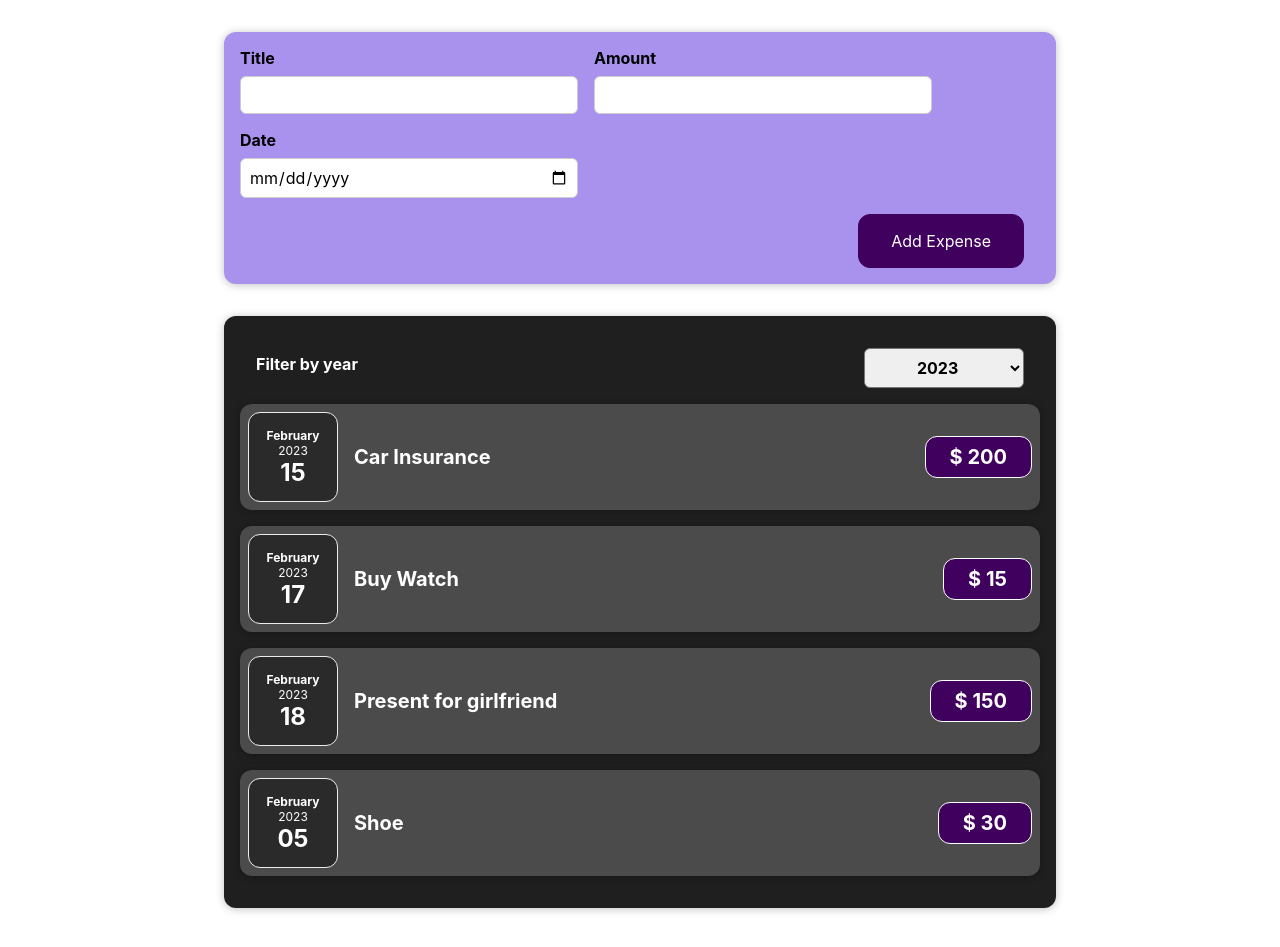
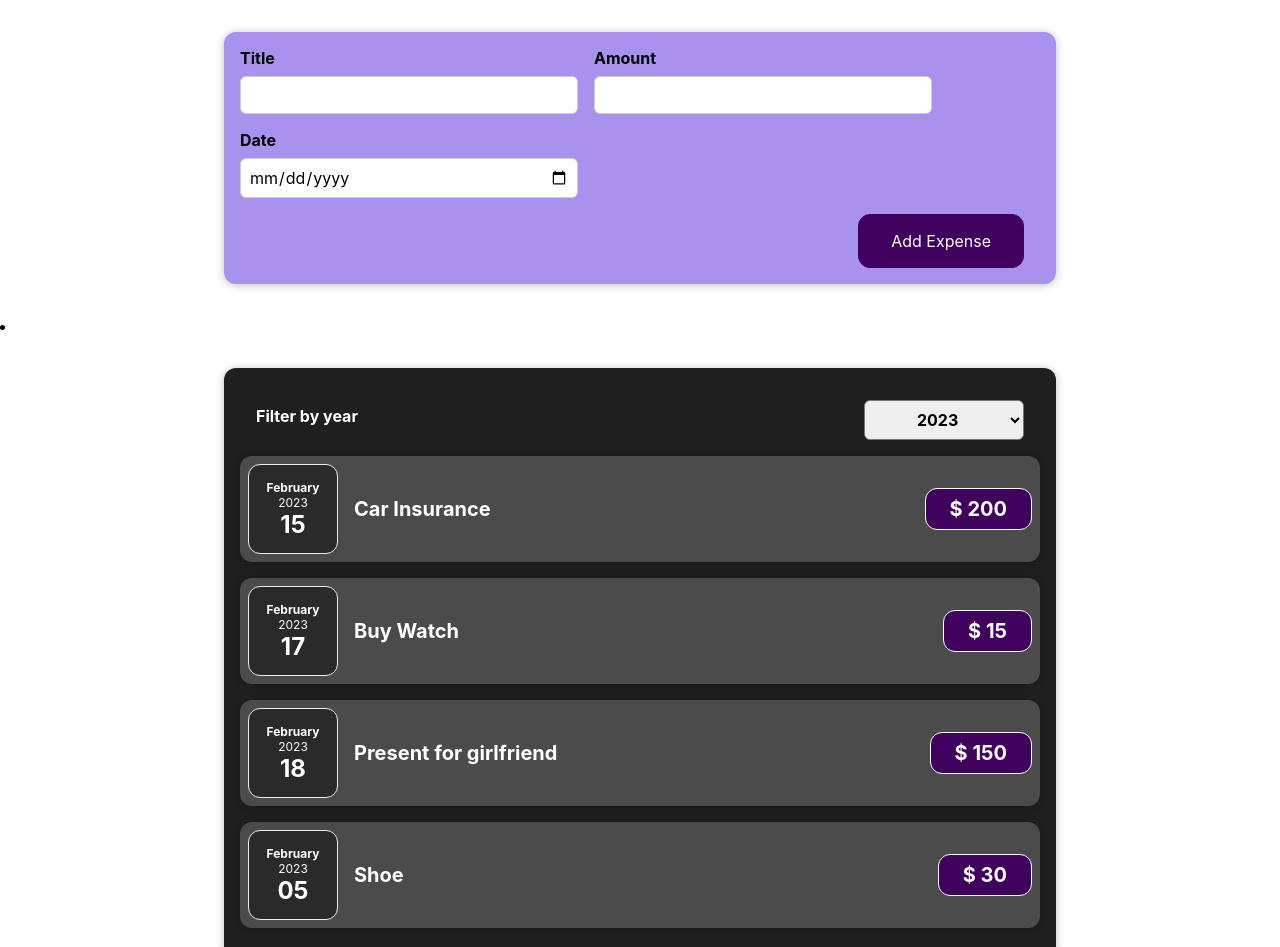
Before and after one commit to Ye99-AungKhant/expensetracker-react, a React (Create React App) app: page / in a window 1280 px wide. Shown: the top 947 px of the page. Built offline with nearby package versions, Linux system fonts and the light colour scheme.

Commit message:
conditional return statement

```diff
--- a/src/components/Expenses/Expense.js
+++ b/src/components/Expenses/Expense.js
@@ -3,6 +3,7 @@
 import Card from "../UI/Card"
 import ExpenseFilter from "./ExpenseFilter"
 import React, { useState } from "react"
+import ExpenseList from "./ExpenseList"
 
 const Expense = (props) => {
 
@@ -16,26 +17,15 @@
         return expense.date.getFullYear().toString() === filteredYear
     })
 
-    let expenseContent = <p>Not any expenses.</p>
 
-    if (filteredExpenses.length > 0) {
-        expenseContent = filteredExpenses.map((item) => {
-            return (
-                <ExpenseItem
-                    key={item.id}
-                    title={item.title}
-                    amount={item.amount}
-                    date={item.date}
-                />
-            )
-        })
-    }
 
     return (
-        <Card className="expenses">
-            <ExpenseFilter selected={filteredYear} onChangeFilter={filterChangeHandler} />
-            {expenseContent}
-        </Card>
+        <li>
+            <Card className="expenses">
+                <ExpenseFilter selected={filteredYear} onChangeFilter={filterChangeHandler} />
+                <ExpenseList items={filteredExpenses} />
+            </Card>
+        </li>
     )
 }
 
--- /dev/null
+++ b/src/components/Expenses/ExpenseList.css
@@ -0,0 +1,9 @@
+.expenses-list {
+    list-style: none;
+    padding: 0;
+}
+
+.expenses-list__fallback {
+    color: white;
+    text-align: center;
+}
--- /dev/null
+++ b/src/components/Expenses/ExpenseList.js
@@ -0,0 +1,27 @@
+import React from "react"
+import ExpenseItem from "./ExpenseItem"
+import './ExpenseList.css'
+
+const ExpenseList = (props) => {
+
+    if (props.items.length === 0) {
+        return <h2 className="expenses-list__fallback">Not any expenses.</h2>
+    }
+
+    return (
+        <ul className="expenses-list">
+            {props.items.map((item) => (
+                <ExpenseItem
+                    key={item.id}
+                    title={item.title}
+                    amount={item.amount}
+                    date={item.date}
+                />
+            ))}
+        </ul>
+    )
+
+
+}
+
+export default ExpenseList
```
